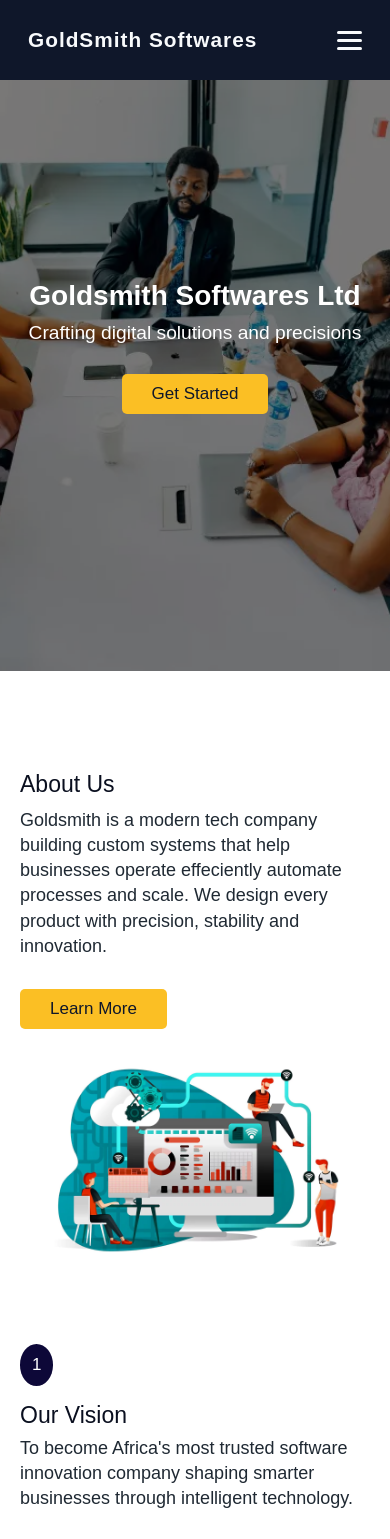
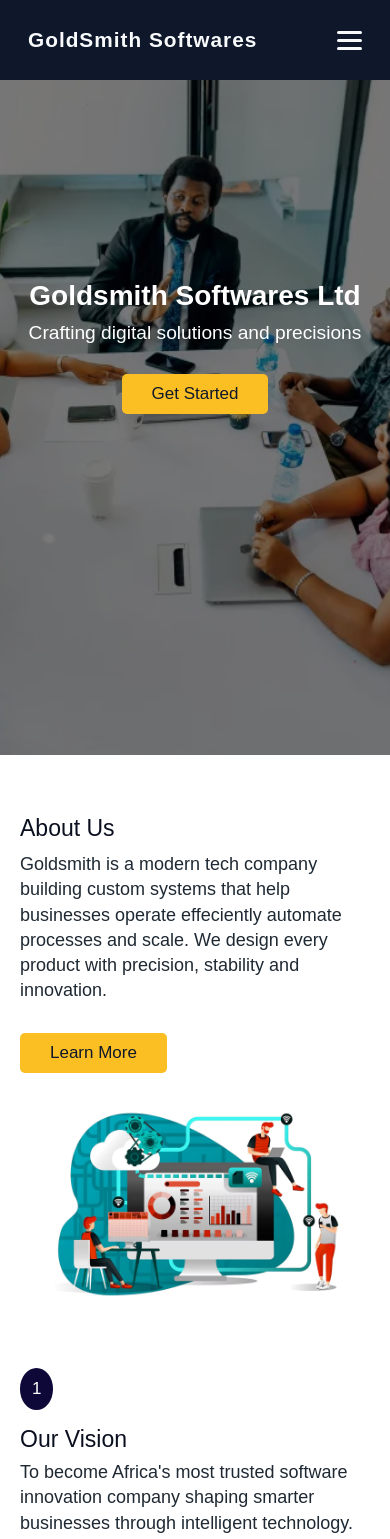
Before and after one commit to dariusjackony/Goldsmith-Software, a React (Vite) app: page / in a window 390 px wide. Shown: the top 1539 px of the page. Built offline with nearby package versions, Linux system fonts and the light colour scheme.

Commit message:
Update:...

```diff
--- a/src/components/About/About.css
+++ b/src/components/About/About.css
@@ -69,7 +69,7 @@
     align-items: flex-start;
     text-align: left;
     padding: 20px;
-    margin-bottom: 40px;
+    margin-top: -40px;
     }
     .about-subtitle {
         font-size: 18px;
--- a/src/components/Hero/Hero.css
+++ b/src/components/Hero/Hero.css
@@ -64,6 +64,6 @@
     font-size: 28px;
   }
   .hero {
-    min-height: 70vh;
+    min-height: 80vh;
   }
 }
--- a/src/components/VisionMission/VisionMission.css
+++ b/src/components/VisionMission/VisionMission.css
@@ -57,6 +57,7 @@
     flex-direction: column-reverse;
     align-items: flex-start;
     padding: 20px;
+    margin-top: -20px;
   }
   .vm-image {
     width: 100%;
```
